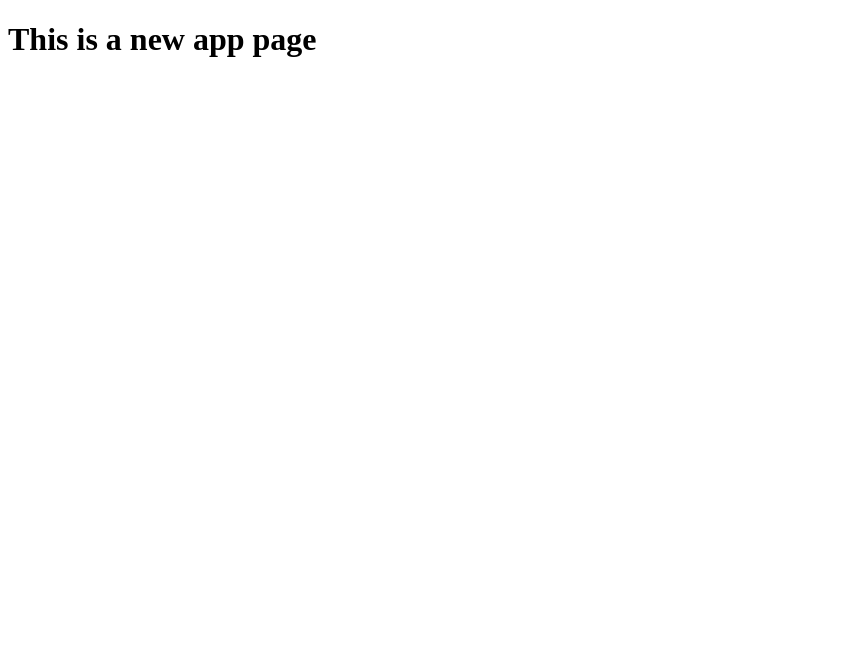
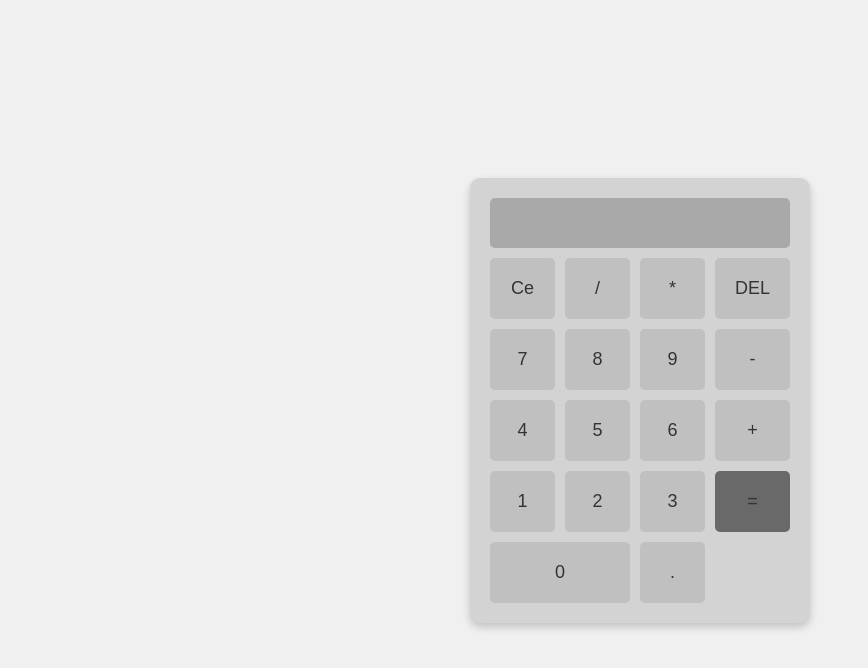
Before and after one commit to 41319/gallery, a plain HTML site: page KgTk01bJDc/sdfds.html in a window 1280 px wide. Shown: the whole page, without its empty margins (0-868 px from the left). Drawn offline with Linux system fonts and the light colour scheme.

Commit message:
Create or update KgTk01bJDc/sdfds.html

```diff
--- a/KgTk01bJDc/sdfds.html
+++ b/KgTk01bJDc/sdfds.html
@@ -3,9 +3,137 @@
 <head>
     <meta charset="UTF-8">
     <meta name="viewport" content="width=device-width, initial-scale=1.0">
-          <title>New App</title>
+    <title>Simple Gray Calculator</title>
+    <style>
+        /* CSS Styling */
+        body {
+            display: flex;
+            justify-content: center;
+            align-items: center;
+            height: 100vh;
+            margin: 0;
+            background-color: #f0f0f0; /* Light gray background */
+            font-family: Arial, sans-serif;
+        }
+
+        .calculator {
+            background-color: #d3d3d3; /* Light gray */
+            padding: 20px;
+            border-radius: 10px;
+            box-shadow: 0 4px 8px rgba(0, 0, 0, 0.2);
+            width: 300px;
+        }
+
+        #display {
+            width: 100%;
+            height: 50px;
+            background-color: #a9a9a9; /* Darker gray */
+            color: #fff;
+            border: none;
+            border-radius: 5px;
+            text-align: right;
+            padding: 10px;
+            font-size: 24px;
+            margin-bottom: 10px;
+            box-sizing: border-box;
+        }
+
+        .buttons {
+            display: grid;
+            grid-template-columns: repeat(4, 1fr);
+            gap: 10px;
+        }
+
+        button {
+            background-color: #c0c0c0; /* Light gray */
+            color: #333; /* Dark text for contrast */
+            border: none;
+            border-radius: 5px;
+            padding: 20px;
+            font-size: 18px;
+            cursor: pointer;
+            transition: background-color 0.2s;
+        }
+
+        button:hover {
+            background-color: #a9a9a9; /* Darker gray on hover */
+        }
+
+        button:active {
+            background-color: #808080; /* Even darker gray on click */
+        }
+
+        .equals {
+            grid-column: span 1;
+            background-color: #696969; /* Dark gray for equals button */
+        }
+
+        .equals:hover {
+            background-color: #5a5a5a; /* Darker gray on hover */
+        }
+
+        .zero {
+            grid-column: span 2;
+        }
+    </style>
 </head>
 <body>
-          <h1>This is a new app page</h1>
+    <!-- HTML Structure -->
+    <div class="calculator">
+        <input type="text" id="display" disabled>
+        <div class="buttons">
+            <button onclick="clearDisplay()">Ce</button>
+            <button onclick="appendToDisplay('/')">/</button>
+            <button onclick="appendToDisplay('*')">*</button>
+            <button onclick="deleteLast()">DEL</button>
+
+            <button onclick="appendToDisplay('7')">7</button>
+            <button onclick="appendToDisplay('8')">8</button>
+            <button onclick="appendToDisplay('9')">9</button>
+            <button onclick="appendToDisplay('-')">-</button>
+
+            <button onclick="appendToDisplay('4')">4</button>
+            <button onclick="appendToDisplay('5')">5</button>
+            <button onclick="appendToDisplay('6')">6</button>
+            <button onclick="appendToDisplay('+')">+</button>
+
+            <button onclick="appendToDisplay('1')">1</button>
+            <button onclick="appendToDisplay('2')">2</button>
+            <button onclick="appendToDisplay('3')">3</button>
+            <button onclick="calculateResult()" class="equals">=</button>
+
+            <button onclick="appendToDisplay('0')" class="zero">0</button>
+            <button onclick="appendToDisplay('.')">.</button>
+        </div>
+    </div>
+
+    <!-- JavaScript Logic -->
+    <script>
+        let display = document.getElementById('display');
+
+        // Append input to the display
+        function appendToDisplay(value) {
+            display.value += value;
+        }
+
+        // Clear the display
+        function clearDisplay() {
+            display.value = '';
+        }
+
+        // Delete the last character
+        function deleteLast() {
+            display.value = display.value.slice(0, -1);
+        }
+
+        // Calculate the result
+        function calculateResult() {
+            try {
+                display.value = eval(display.value); // Use eval to calculate the expression
+            } catch (error) {
+                display.value = 'Error';
+            }
+        }
+    </script>
 </body>
 </html>
```
Lines whose indentation alone changed are shown as unchanged.
